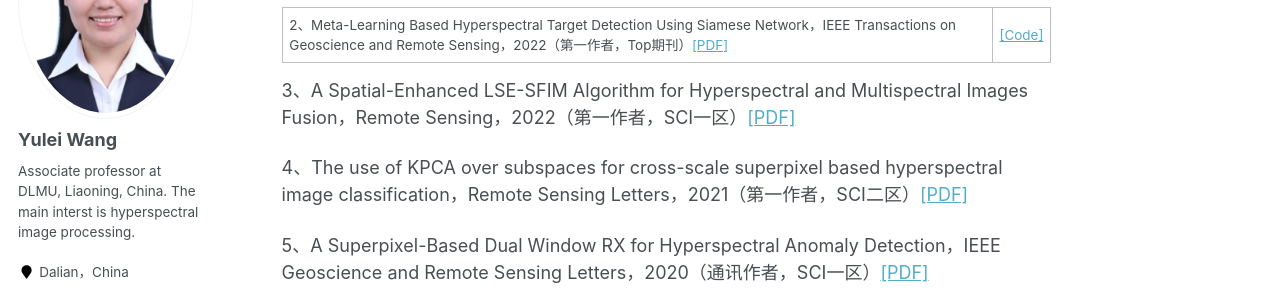
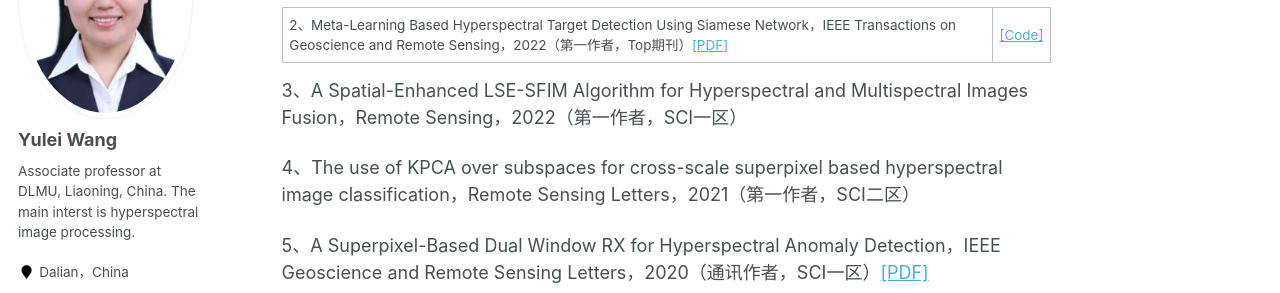
Before and after one commit to YuleiWang1/YuleiWang1.github.io, a Jekyll site: the page built from _pages/about.md, in a window 1280 px wide and 900 px high, scrolled down 758 px. Shown: the part 153-446 px from the top of the window. Built offline with Jekyll 4.4.1, drawn with Linux system fonts in a browser that asks for light colours.

Commit message:
Update about.md

```diff
--- a/_pages/about.md
+++ b/_pages/about.md
@@ -28,9 +28,9 @@ redirect_from:
 
 2、Meta-Learning Based Hyperspectral Target Detection Using Siamese Network，IEEE Transactions on Geoscience and Remote Sensing，2022（第一作者，Top期刊）[[PDF]](../files/Meta-Learning_Based_Hyperspectral_Target_Detection_Using_Siamese_Network.pdf)|[[Code]](https://github.com/YuleiWang1/MLSN)
 
-3、A Spatial-Enhanced LSE-SFIM Algorithm for Hyperspectral and Multispectral Images Fusion，Remote Sensing，2022（第一作者，SCI一区）[[PDF]](../files/A Spatial-Enhanced LSE-SFIM Algorithm for Hyperspectral and Multispectral Images Fusion.pdf)
+3、A Spatial-Enhanced LSE-SFIM Algorithm for Hyperspectral and Multispectral Images Fusion，Remote Sensing，2022（第一作者，SCI一区）
 
-4、The use of KPCA over subspaces for cross-scale superpixel based hyperspectral image classification，Remote Sensing Letters，2021（第一作者，SCI二区）[[PDF]](../files/The use of KPCA over subspaces for cross-scale superpixel based hyperspectral image classification.pdf)
+4、The use of KPCA over subspaces for cross-scale superpixel based hyperspectral image classification，Remote Sensing Letters，2021（第一作者，SCI二区）
 
 5、A Superpixel-Based Dual Window RX for Hyperspectral Anomaly Detection，IEEE Geoscience and Remote Sensing Letters，2020（通讯作者，SCI一区）[[PDF]](../files/A_Superpixel-Based_Dual_Window_RX_for_Hyperspectral_Anomaly_Detection.pdf)
 
```
